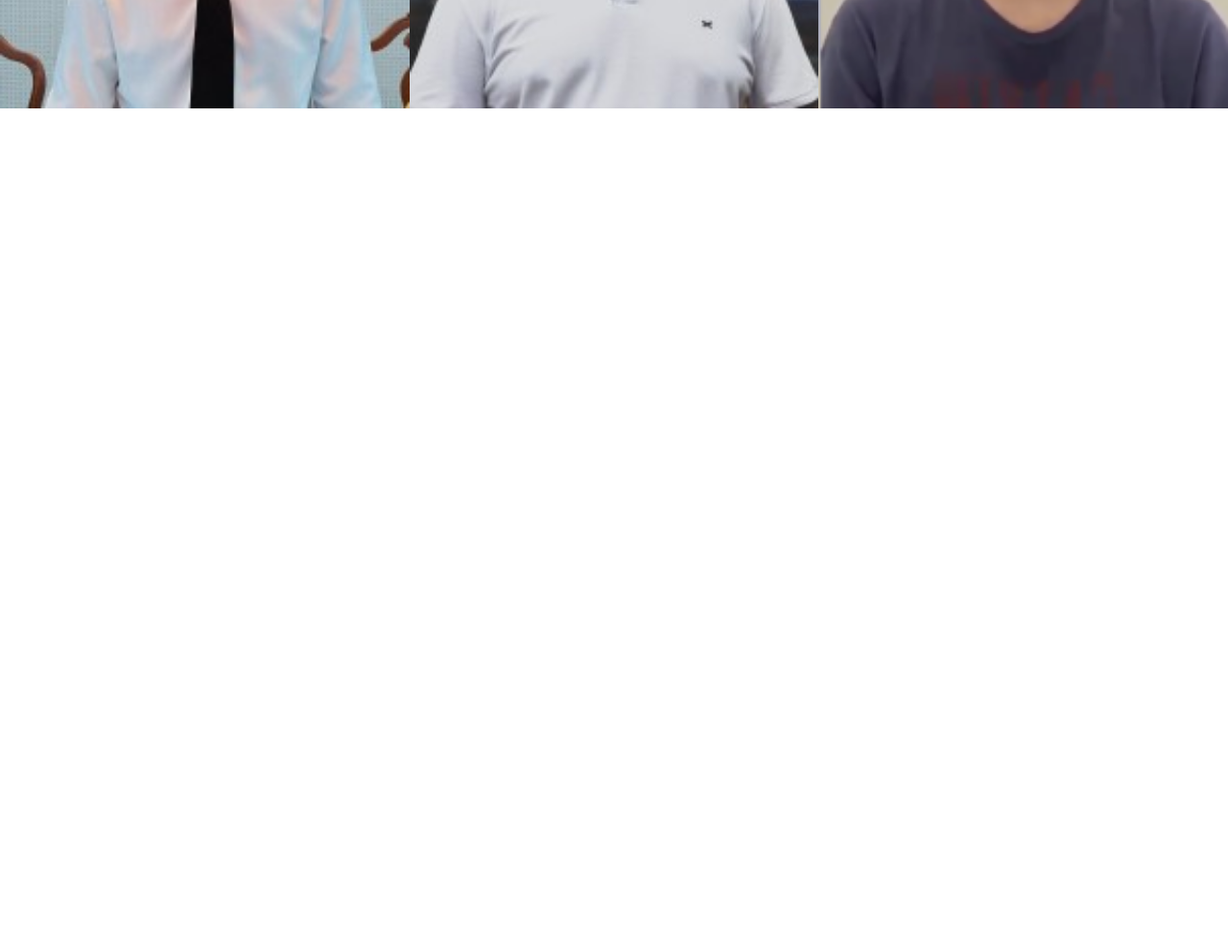
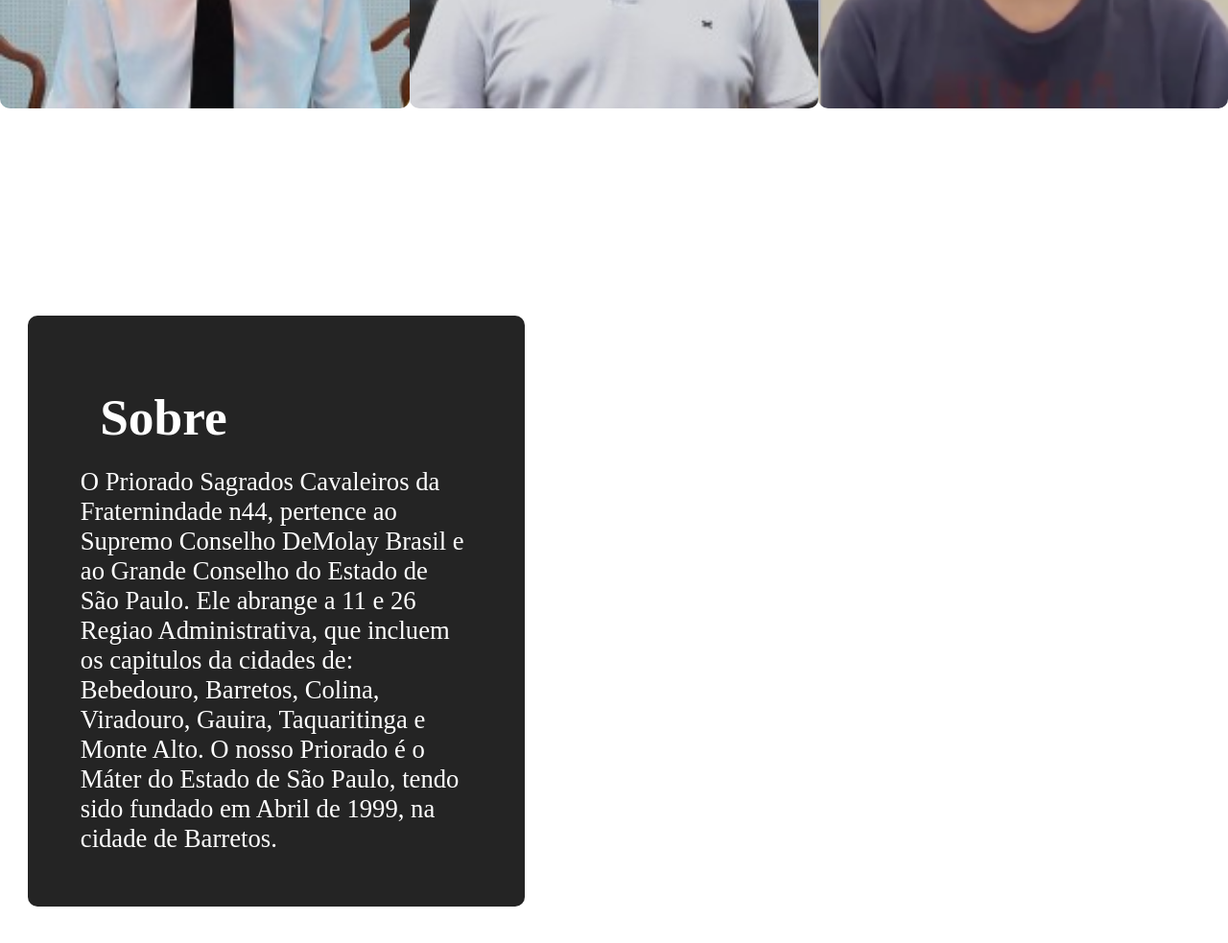
Before and after one commit to Jmurja/Sagrados, a plain HTML site: page index.html in a window 1280 px wide. Shown: the part 1300-2283 px from the top of the page at 96% size. Before the commit the page ends 1600 px from the top, so only its background shows below. Drawn offline with Linux system fonts and the light colour scheme; a web font is replaced by a local one.

Commit message:
Campo Sobre

```diff
--- a/index.html
+++ b/index.html
@@ -35,7 +35,18 @@
         <img src="assets/guilherme.png" alt="" srcset="">
    </div>
 
+   <div class="container-sobre" id="container-sobre">
+        <div class=" sobre-left">
+            <div class="card-sobre">
+                <h1>Sobre</h1>
+                <p>O Priorado Sagrados Cavaleiros da Fraternindade n44, pertence ao Supremo Conselho DeMolay Brasil e ao Grande Conselho do Estado de São Paulo. Ele abrange a 11 e 26 Regiao Administrativa, que incluem os capitulos da cidades de: Bebedouro, Barretos, Colina, Viradouro, Gauira, Taquaritinga e Monte Alto. O nosso Priorado é o Máter do Estado de São Paulo, tendo sido fundado em Abril de 1999, na cidade de Barretos.</p>
+            </div>
+        </div>
 
+        <div class="sobre-right">
+
+        </div>
+   </div>
 
 
 </div>
--- a/style.css
+++ b/style.css
@@ -90,4 +90,37 @@ a{
 
 .container-gestoes img{
     width: 500px;
+    border-radius: 10px;
 }
+
+.container-sobre{
+    width: 100vw;
+    height: 100vh;
+    display: flex;
+}
+
+.sobre-left{
+    align-items: center;
+    justify-content: center;
+    width: 45vw;
+}
+
+.card-sobre{
+    margin: 5%;
+    background-color: rgb(36, 36, 36);
+    font-size: 20pt;
+    color: white;
+    padding: 55px;
+    border-radius: 10px;
+}
+
+.card-sobre h1{
+    margin: 5%;
+}
+
+
+.sobre-right{
+    align-items: center;
+    justify-content: center;
+    width: 50vw;
+}
```
